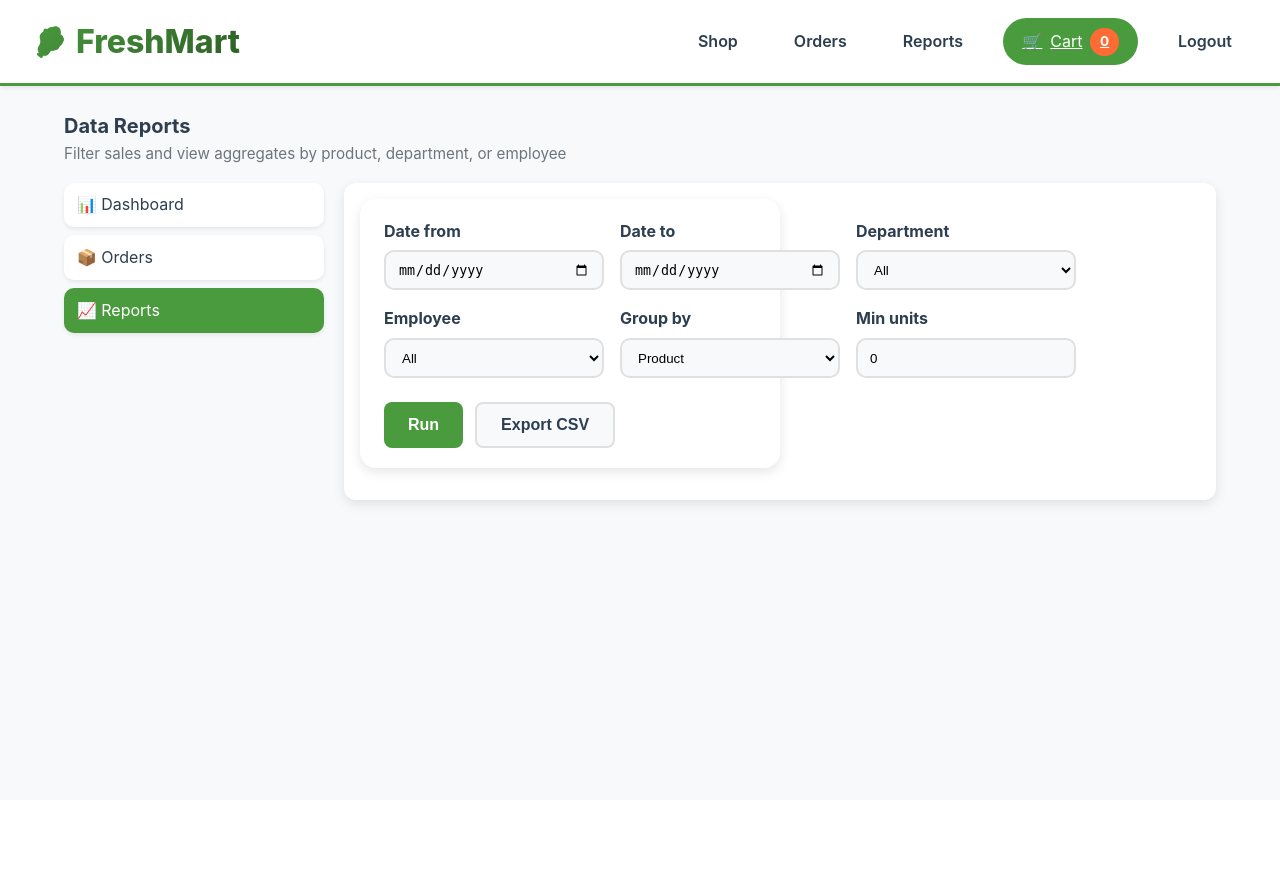
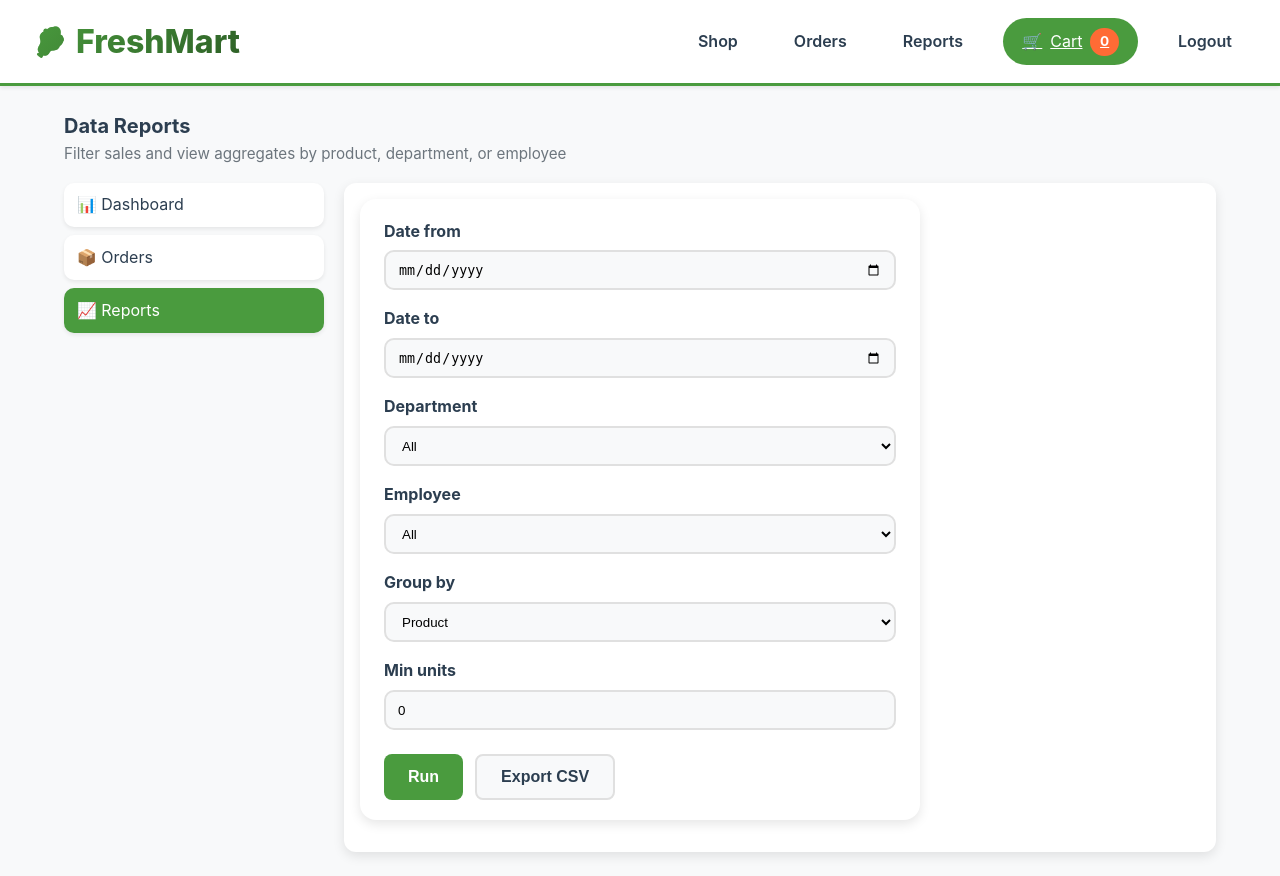
Before and after one commit to Git-cpu17/Point_Of_Sales-system-, a Flask app: page /reports in a window 1280 px wide. Before the commit the page ends 508 px from the top, so only its background shows below. Run offline with Flask 3, Linux system fonts and the light colour scheme; the visitor is signed in with stand-in values (Sample User, id 1); data that the repository does not hold is empty; parts of the project's set-up code (start-up, migrations or seed data) failed here and were passed over.

Commit message:
Update style.css
Testing the format of the text before I address the card issue.

```diff
--- a/static/css/style.css
+++ b/static/css/style.css
@@ -844,6 +844,14 @@ form a:hover {
   gap: 1rem;
 }
 
+.reports-form {
+  max-width: 560px;
+}
+
+.reports-form .filters-row {
+  grid-template-columns: 1fr !important;
+}
+
 .filters-row {
   display: grid;
   grid-template-columns: repeat(6, minmax(180px, 1fr));
```
